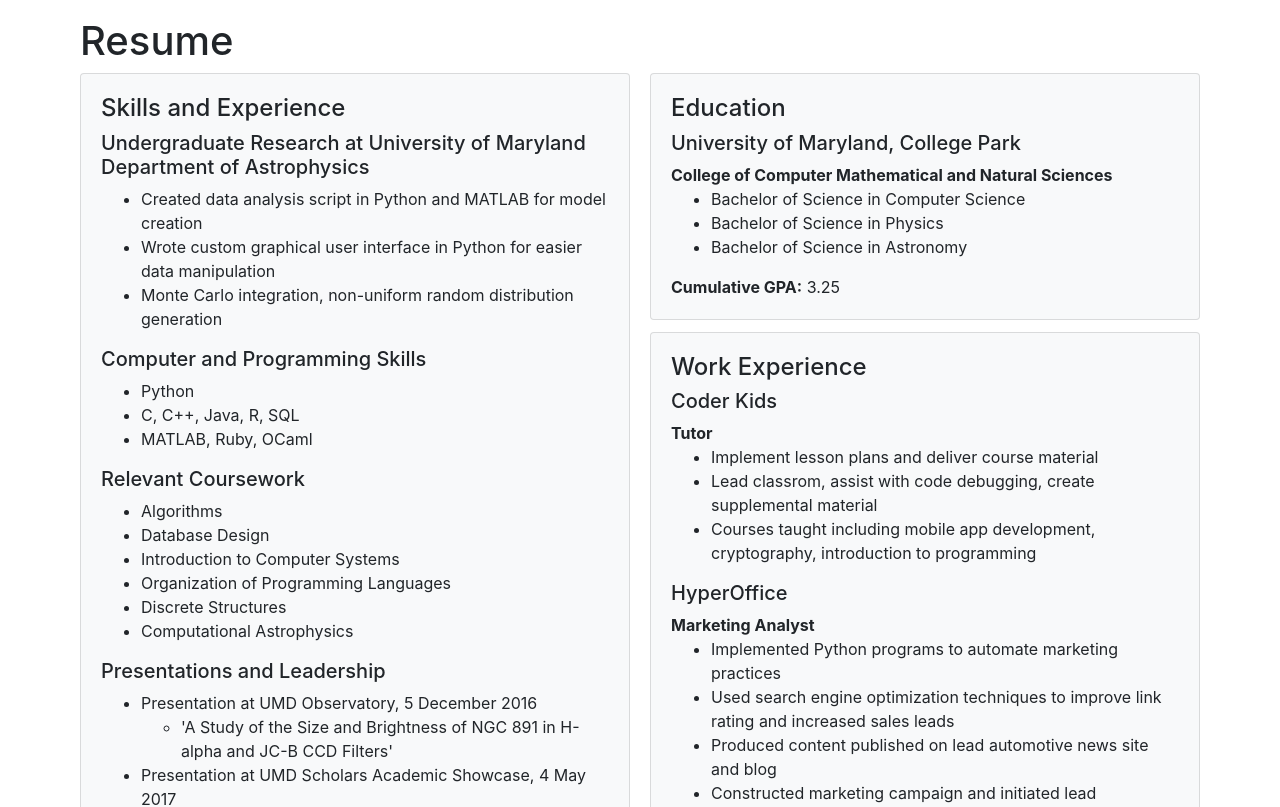
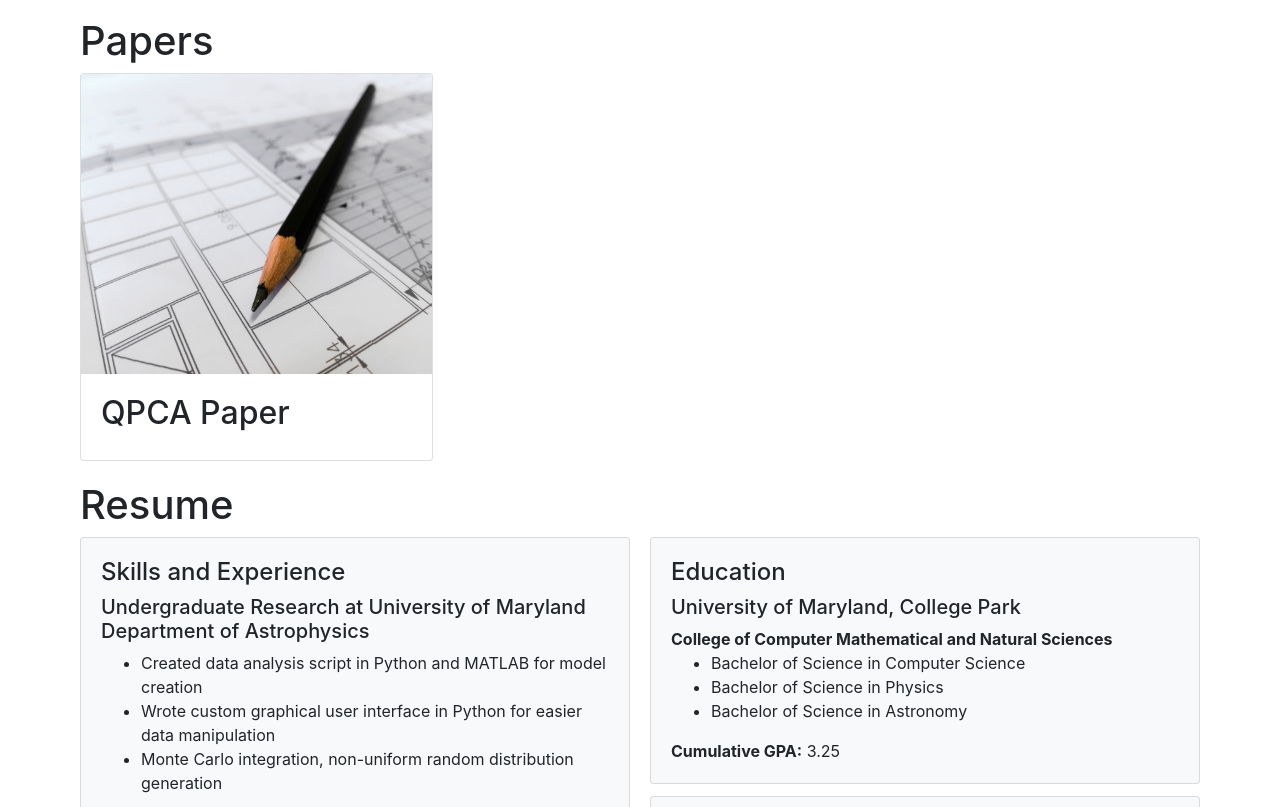
Before and after one commit to conorbergman/conorbergman.github.io, a plain HTML site: page index.html in a window 1280 px wide. Shown: the part 942-1749 px from the top of the page. Drawn offline with nearby package versions, Linux system fonts and the light colour scheme.

Commit message:
Update index.html

```diff
--- a/index.html
+++ b/index.html
@@ -98,6 +98,7 @@
   <div class="container" id="projects-container">
     <h1 class="section-head">Projects</h1>
     <div class="row">
+      <!-- Fourier Music -->
       <div class="col-md-4">
         <a href="https://github.com/conorbergman/GenerateColorMap" class="link-card">
           <div class="card">
@@ -108,6 +109,7 @@
           </div>
         </a>
       </div>
+      <!-- Color Maps -->
       <div class="col-md-4">
         <a href="https://github.com/conorbergman/GenerateColorMap" class="link-card">
           <div class="card">
@@ -118,6 +120,7 @@
           </div>
         </a>
       </div>
+      <!-- Image Processing -->
       <div class="col-md-4">
         <a href="https://github.com/conorbergman/GenerateColorMap" class="link-card">
           <div class="card">
@@ -130,6 +133,25 @@
       </div>
     </div>
   </div>
+
+  <!-- Papers -->
+  <div class="container" id="papers-container">
+    <h1 class="section-head">Papers</h1>
+    <div class="row">
+      <!-- QPCA Paper -->
+      <div class="col-md-4">
+        <a href="./Exploring_the_Use_of_Quantum_Systems_to_Perfrom_PCA.pdf" class="link-card">
+          <div class="card">
+            <img src="img/card.jpeg" alt="Card image" class="car-img-top" height=300px>
+            <div class="card-body">
+              <h2>QPCA Paper</h2>
+            </div>
+          </div>
+        </a>
+      </div>
+    </div>
+  </div>
+
 
 
   <!-- Resume -->
```
